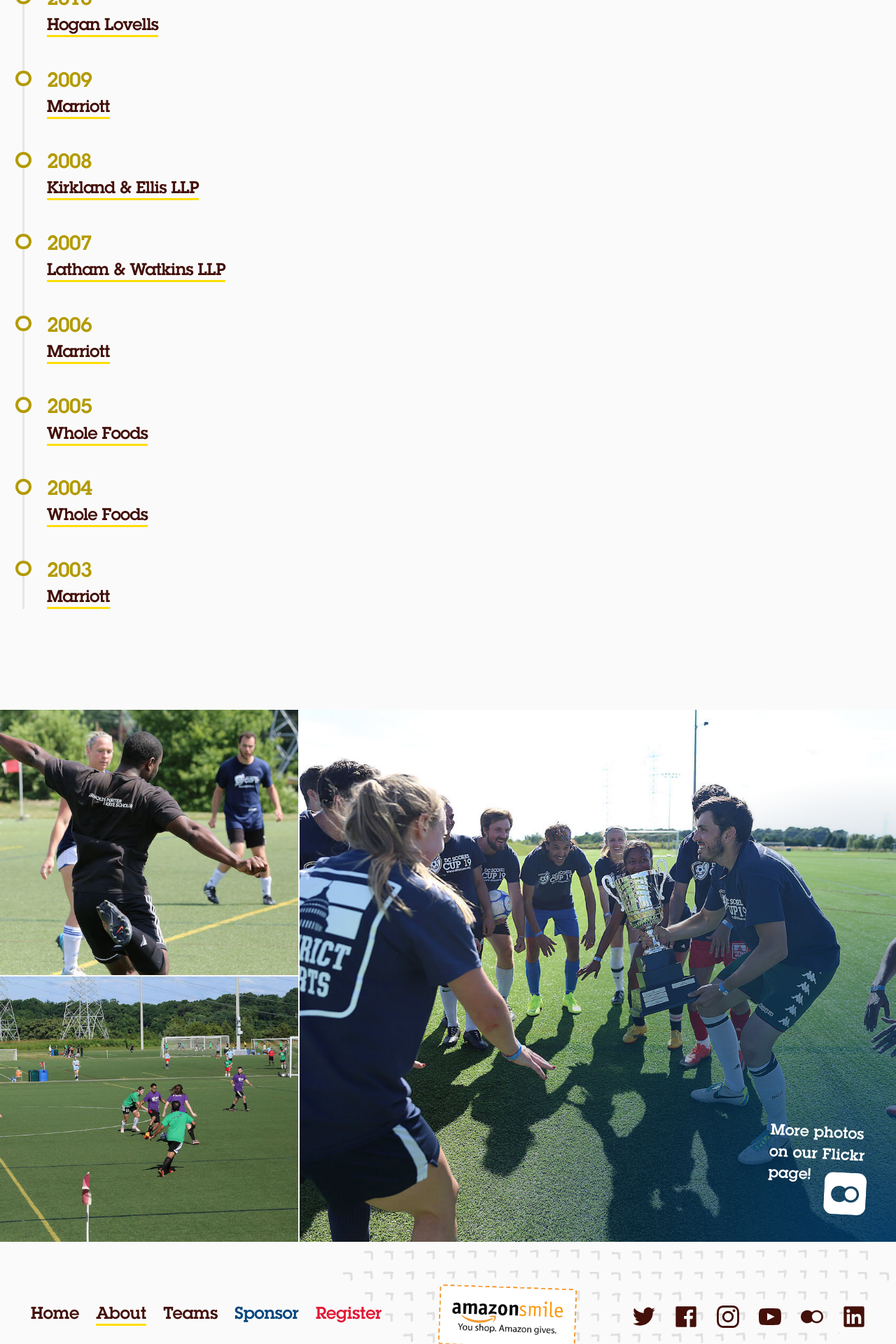
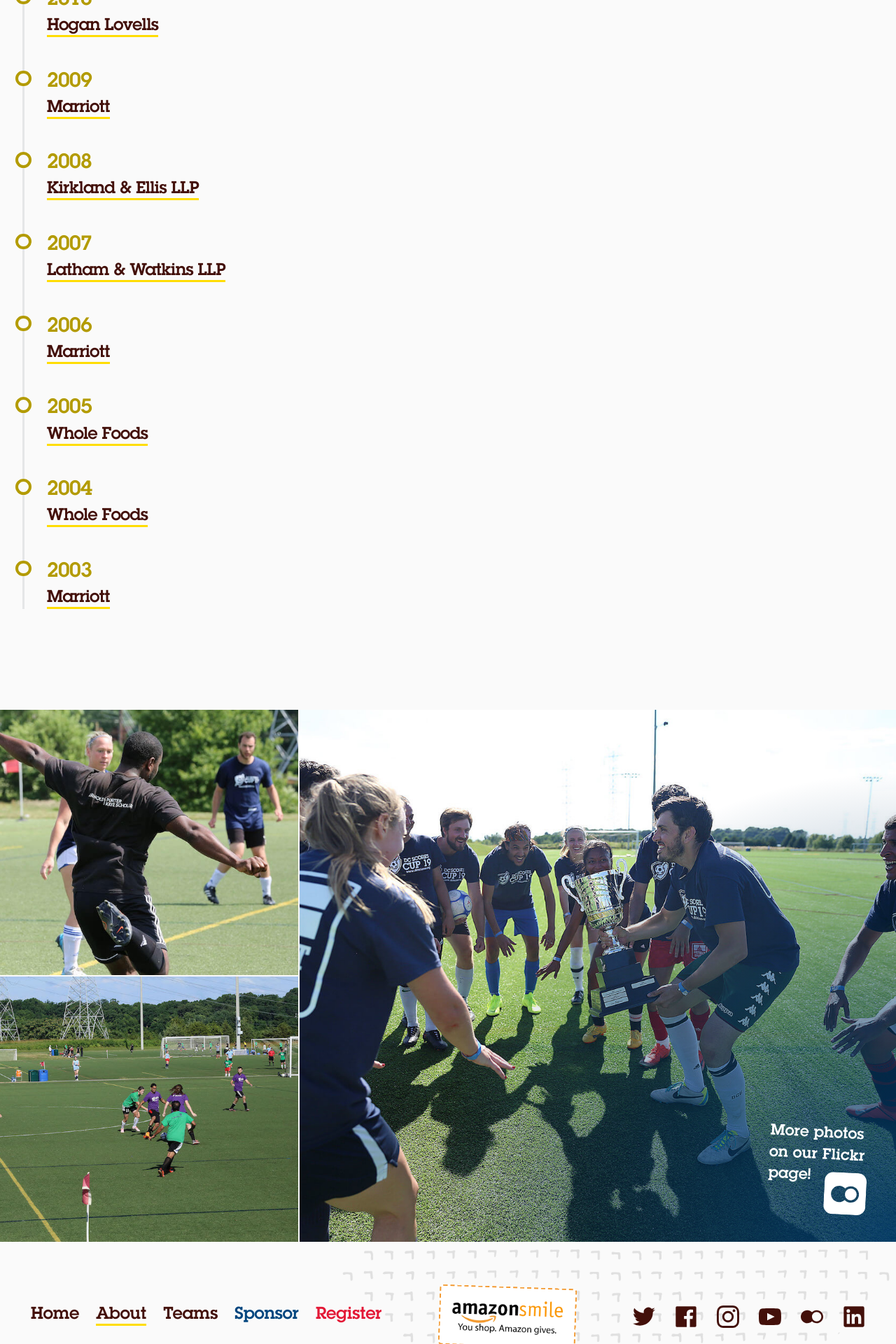
Before and after one commit to DCSCORES/dcscorescup.org, a Jekyll site: the page built from about.markdown, in a window 1280 px wide. Shown: the part 4480-6400 px from the top of the page at 70% size. Built offline with Jekyll 4.4.1, drawn with Linux system fonts in a browser that asks for light colours; nearby versions of some CDN libraries.

Commit message:
Update about.html

```diff
--- a/_layouts/about.html
+++ b/_layouts/about.html
@@ -299,7 +299,7 @@ layout: default
     </div>
 
     <!-- Big main photo -->
-    <div class="PhotoBlock-momentPrimary" style="background-image: url(/images/photo-block-about-primary.jpg); background-position: 40% 50%;"></div>
+    <div class="PhotoBlock-momentPrimary" style="background-image: url(/images/photo-block-about-primary.jpg); background-position: 60% 50%;"></div>
 
   </div>
 
```
